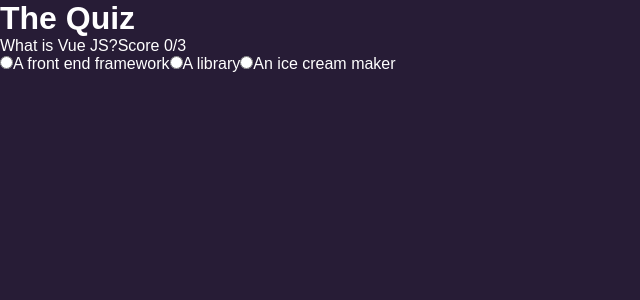
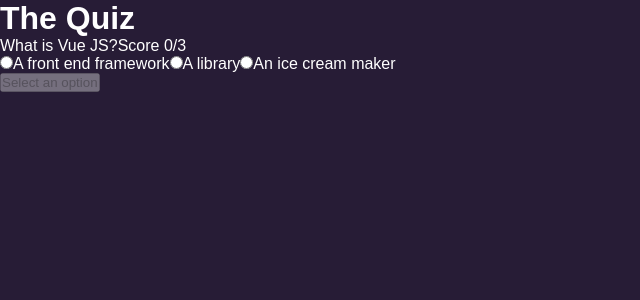
Before and after one commit to drummer-Yurii/quiz-app, a Vue app: page / in a window 1280 px wide. Shown: the top 300 px of the page, without its empty margins (0-640 px from the left). Built offline with nearby package versions, Linux system fonts and the light colour scheme.

Commit message:
button for choice answer & section for score

```diff
--- a/src/App.vue
+++ b/src/App.vue
@@ -59,7 +59,7 @@
 <template>
   <main class="app">
     <h1>The Quiz</h1>
-    <section class="quiz">
+    <section class="quiz" v-if="!quizCompleted">
       <div class="quiz-info">
         <span class="question">{{ getCurrentQuestion.question }}</span>
         <span class="score">Score {{ score }}/{{ questions.length }}</span>
@@ -91,6 +91,19 @@
           <span>{{ option }}</span>
         </label>
       </div>
+      <button @click="NextQuestion" :disabled="!getCurrentQuestion.selected">
+        {{
+          getCurrentQuestion.index == questions.length - 1
+            ? 'Finish'
+            : getCurrentQuestion.selected == null
+              ? 'Select an option'
+              : 'Next Question'
+        }}
+      </button>
+    </section>
+    <section v-else>
+      <h2>You have finished the quiz!</h2>
+      <p>Your score is {{ score }} / {{ questions.length }}</p>
     </section>
   </main>
 </template>
```
